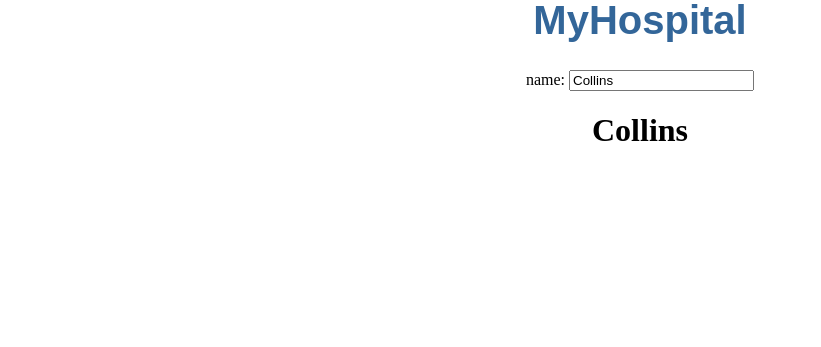
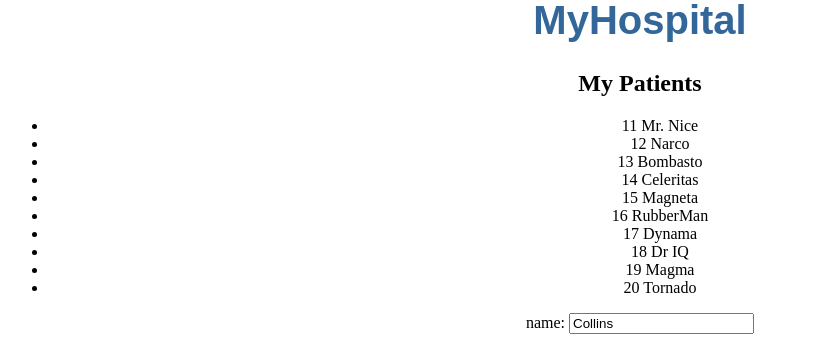
Before and after one commit to Collins33/hospital, an Angular app: page / in a window 1280 px wide. Shown: the part 266-613 px from the top of the page, without its empty margins (0-821 px from the left). Built offline with nearby package versions, Linux system fonts and the light colour scheme.

Commit message:
I have been able to display the list of patients using *ngFor

```diff
--- /dev/null
+++ b/src/app/mock-patients.ts
@@ -0,0 +1,15 @@
+import {Patient} from './patient';
+//import the Patient class so that I can use it
+
+//export it so that you can use it somewhere else
+export const PATIENTS: Patient[]=[{ id: 11, name: 'Mr. Nice' },
+  { id: 12, name: 'Narco' },
+  { id: 13, name: 'Bombasto' },
+  { id: 14, name: 'Celeritas' },
+  { id: 15, name: 'Magneta' },
+  { id: 16, name: 'RubberMan' },
+  { id: 17, name: 'Dynama' },
+  { id: 18, name: 'Dr IQ' },
+  { id: 19, name: 'Magma' },
+  { id: 20, name: 'Tornado' }
+];
--- a/src/app/patient/patient.component.html
+++ b/src/app/patient/patient.component.html
@@ -1,6 +1,14 @@
+<h2>My Patients</h2>
+<ul class="patients">
+  <li *ngFor='let patient of patients'>
+    <span class="badge">{{patient.id}}</span> {{patient.name}}
+  </li>
+</ul>
+
+
+
 <div>
     <label>name:
         <input [(ngModel)]="patient.name" placeholder="name">
     </label>
 </div>
-<h1>{{patient.name}}</h1>
--- a/src/app/patient/patient.component.ts
+++ b/src/app/patient/patient.component.ts
@@ -1,5 +1,9 @@
 import { Component, OnInit, ViewEncapsulation } from '@angular/core';
 import { Patient } from '../patient';
+import {PATIENTS} from '../mock-patients'
+
+
+
 
 @Component({
   selector: 'app-patient',
@@ -8,6 +12,9 @@ import { Patient } from '../patient';
   encapsulation: ViewEncapsulation.None
 })
 export class PatientComponent implements OnInit {
+  //add patient property for binding
+  patients=PATIENTS;
+
   patient:Patient={
     id:1,
     name:"Collins"
```
